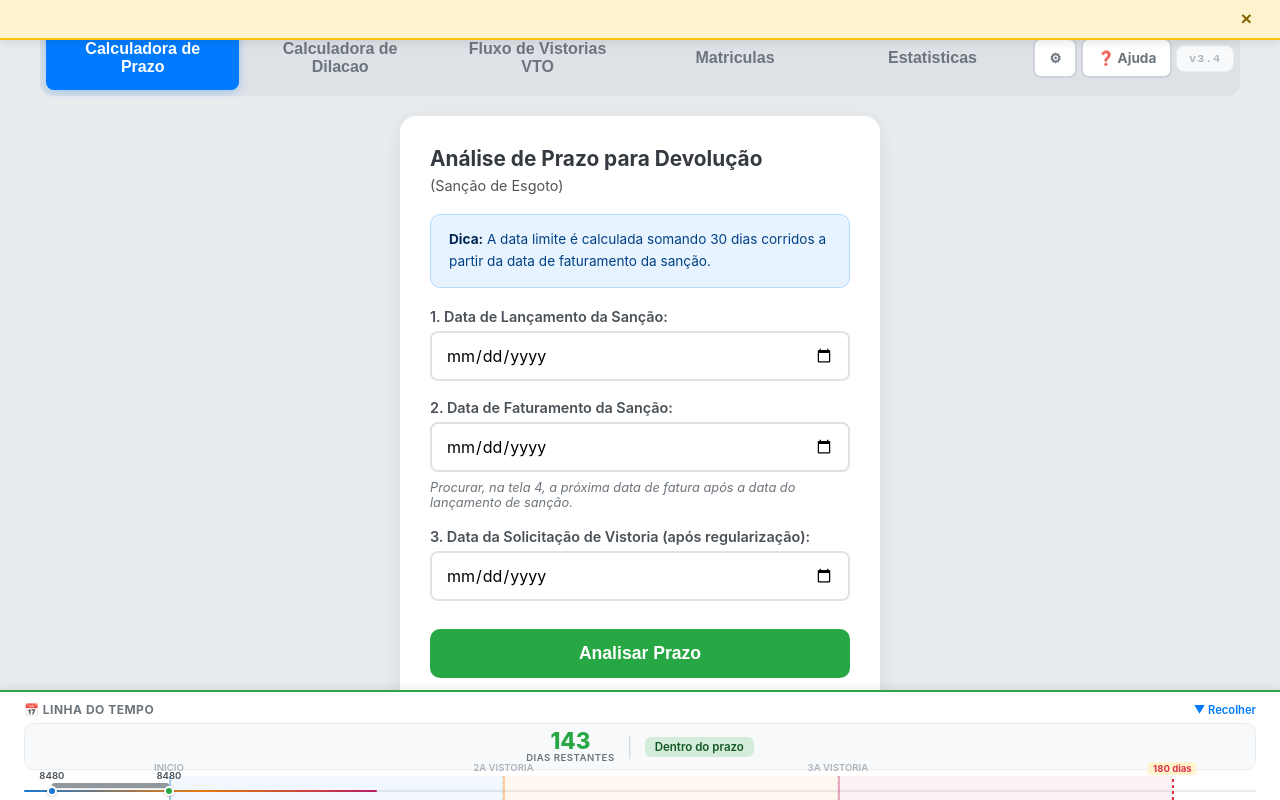
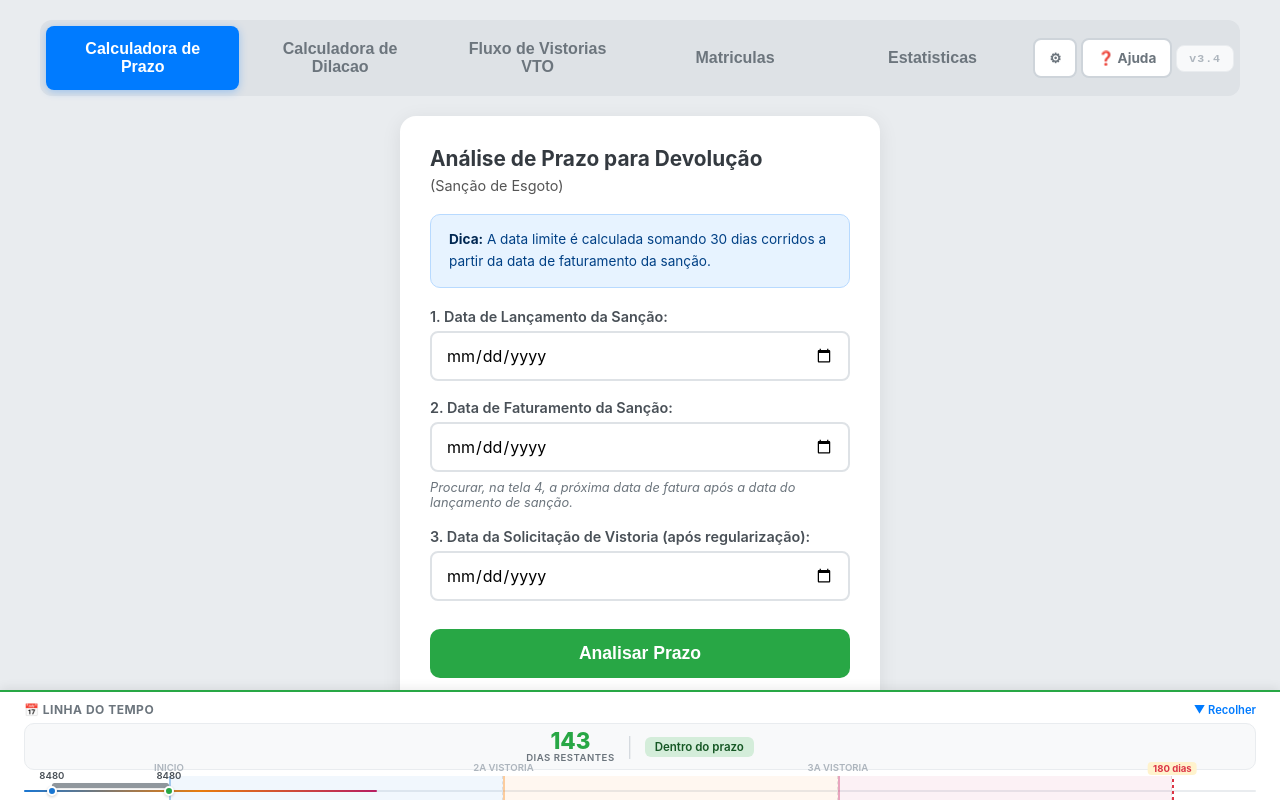
Before and after one commit to RafaMahlmann/Vto-segundo-c-rebro-, a plain HTML site: page index.html in a window 1280 px wide. Drawn offline with Linux system fonts and the light colour scheme.

Commit message:
Corrige banner de versao: remove display:flex duplicado no CSS que fazia banner ficar sempre visivel

```diff
--- a/index.html
+++ b/index.html
@@ -273,7 +273,7 @@ body{font-family:-apple-system,BlinkMacSystemFont,'Segoe UI',Roboto,Helvetica,Ar
 .status-fora{background-color:#f8d7da;color:#721c24;border:1px solid #f5c6cb}
 
 /* ===== BANNER NOVA VERSAO ===== */
-#bannerVersao{display:none;position:fixed;top:0;left:0;right:0;background:#fff3cd;color:#856404;border-bottom:2px solid #ffc107;padding:8px 20px;z-index:9999;font-size:.85rem;font-weight:600;display:flex;align-items:center;justify-content:space-between;box-shadow:0 2px 10px rgba(0,0,0,.1);animation:bannerSlide .4s ease}
+#bannerVersao{display:none;position:fixed;top:0;left:0;right:0;background:#fff3cd;color:#856404;border-bottom:2px solid #ffc107;padding:8px 20px;z-index:9999;font-size:.85rem;font-weight:600;align-items:center;justify-content:space-between;box-shadow:0 2px 10px rgba(0,0,0,.1);animation:bannerSlide .4s ease}
 #bannerVersao.ativo{display:flex}
 @keyframes bannerSlide{from{transform:translateY(-100%)}to{transform:translateY(0)}}
 #bannerVersao .banner-texto{flex:1;text-align:center}
```
